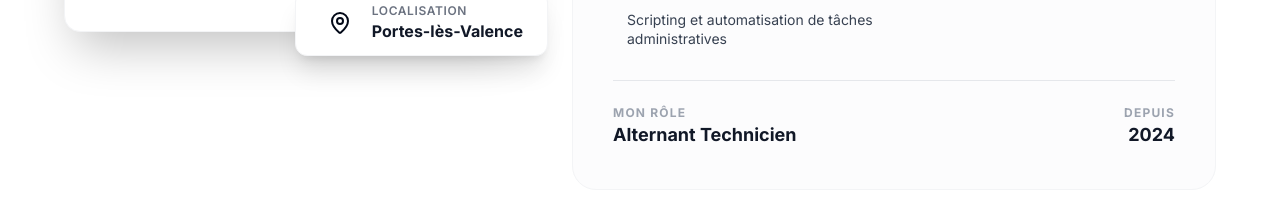
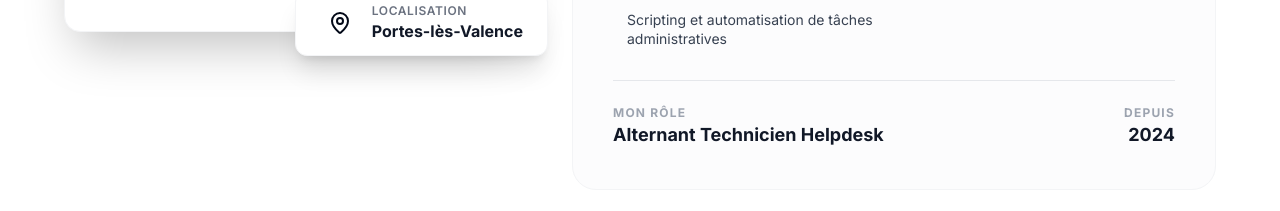
Before and after one commit to aegon-6-t/portfolio, a React (Vite) app: page / in a window 1280 px wide. Shown: the part 5120-5331 px from the top of the page. Built offline with nearby package versions, Linux system fonts and the light colour scheme.

Commit message:
content: update company role to Technicien Helpdesk

```diff
--- a/src/components/Company.jsx
+++ b/src/components/Company.jsx
@@ -105,7 +105,7 @@
                 <div className="pt-6 border-t border-gray-200 flex items-center justify-between">
                   <div className="flex flex-col">
                     <span className="text-xs uppercase text-gray-400 font-bold tracking-widest">Mon Rôle</span>
-                    <span className="text-lg font-bold text-gray-900">Alternant Technicien</span>
+                    <span className="text-lg font-bold text-gray-900">Alternant Technicien Helpdesk</span>
                   </div>
                   <div className="flex flex-col items-end">
                     <span className="text-xs uppercase text-gray-400 font-bold tracking-widest">Depuis</span>
```
